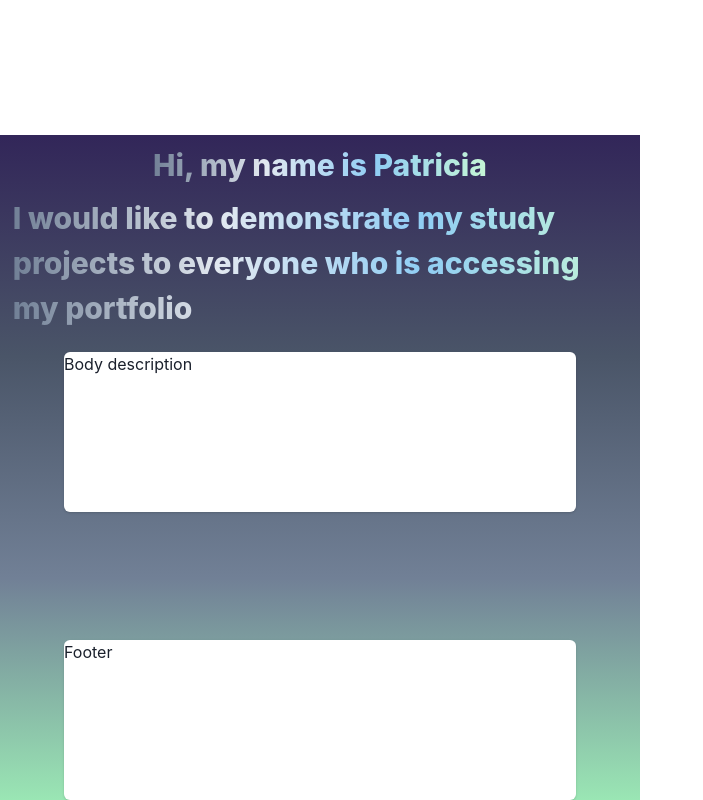
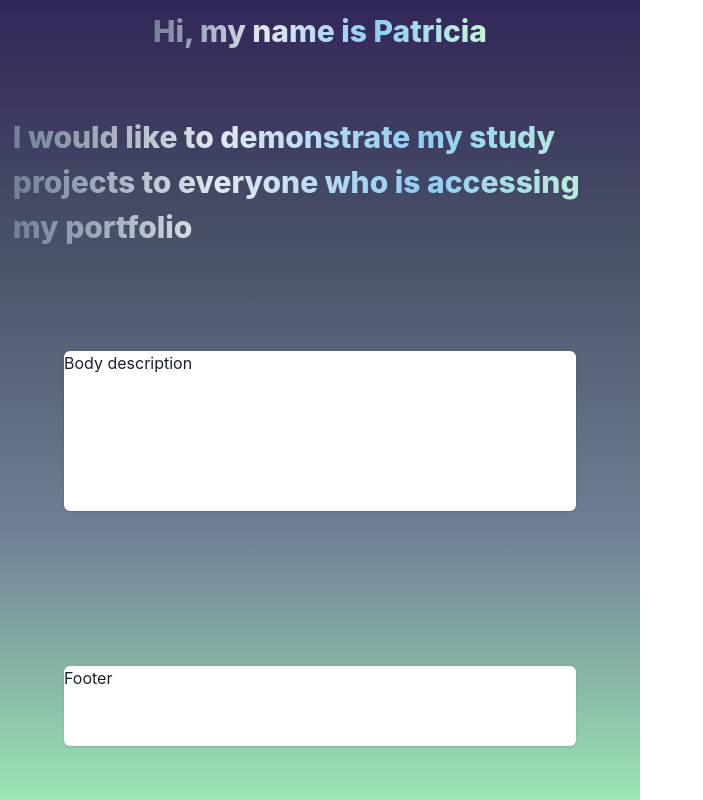
Before and after one commit to olliso17/Myportifolio, a Next.js app: page / in a window 1280 px wide. Shown: the whole page, without its empty margins (0-703 px from the left). Built offline with nearby package versions, Linux system fonts and the light colour scheme; no server answers.

Commit message:
feat(style): update style all

```diff
--- a/components/box/box_introdution.tsx
+++ b/components/box/box_introdution.tsx
@@ -10,7 +10,7 @@ export const BoxIntrodution = ({ children }: BoxProps) => {
   return (
     <Flex
       bgGradient={BoxIntrodutionStyle.bgGradient}
-      maxH={BoxIntrodutionStyle.minH}
+      minH={BoxIntrodutionStyle.minH}
       maxW={BoxIntrodutionStyle.maxW}
       width={BoxIntrodutionStyle.width}
       justifyContent={BoxIntrodutionStyle.justifyContent}
--- a/components/card/card_footer.tsx
+++ b/components/card/card_footer.tsx
@@ -9,14 +9,14 @@ export const CardFooter = () => {
   return (
     <Card
       width={{
-        base: "100vw",
+        base: "50vw",
         lg: "40vw",
         xl: "40vw",
       }}
       height={{
         base: "10vh",
-        lg: "20vh",
-        xl: "20vh",
+        lg: "10vh",
+        xl: "10vh",
       }}
       marginTop={{ base: "5vh", lg: "15vh", xl: "15vh" }}
     >
--- a/style_config/box/box_introdution/box_introdution_style.tsx
+++ b/style_config/box/box_introdution/box_introdution_style.tsx
@@ -2,7 +2,7 @@ import { ResponsiveValue } from "@chakra-ui/react";
 
 export const BgGradientBoxIntrodutionFlex:ResponsiveValue<any> | undefined  = "linear(to-b, purple.900, gray.600, gray.500, green.200)"
 export const MaxWBoxIntrodutionFlex:ResponsiveValue<any> | undefined = "100%"
-export const MaxHBoxIntrodutionFlex:ResponsiveValue<any> | undefined = "100%"
+export const MinHBoxIntrodutionFlex:ResponsiveValue<any> | undefined = "100%"
 export const WidthBoxIntrodutionFlex:ResponsiveValue<any> | undefined = {
     base: "100vw",
     lg: "50vw",
--- a/style_config/box/box_introdution/index.tsx
+++ b/style_config/box/box_introdution/index.tsx
@@ -1,9 +1,9 @@
-import { BgGradientBoxIntrodutionFlex, BottomBoxIntrodutionFlex, JustifyContentBoxIntrodutionFlex, LeftBoxIntrodutionFlex, MaxWBoxIntrodutionFlex, MaxHBoxIntrodutionFlex, PositionBoxIntrodutionFlex, WidthBoxIntrodutionFlex, WrapBoxIntrodutionFlex } from "./box_introdution_style";
+import { BgGradientBoxIntrodutionFlex, BottomBoxIntrodutionFlex, JustifyContentBoxIntrodutionFlex, LeftBoxIntrodutionFlex, MaxWBoxIntrodutionFlex, MinHBoxIntrodutionFlex, PositionBoxIntrodutionFlex, WidthBoxIntrodutionFlex, WrapBoxIntrodutionFlex } from "./box_introdution_style";
 
 export const BoxIntrodutionStyle = {
     bgGradient: BgGradientBoxIntrodutionFlex,
     maxW: MaxWBoxIntrodutionFlex,
-    minH: MaxHBoxIntrodutionFlex,
+    minH: MinHBoxIntrodutionFlex,
     width: WidthBoxIntrodutionFlex,
     justifyContent: JustifyContentBoxIntrodutionFlex,
     wrap: WrapBoxIntrodutionFlex,
```
